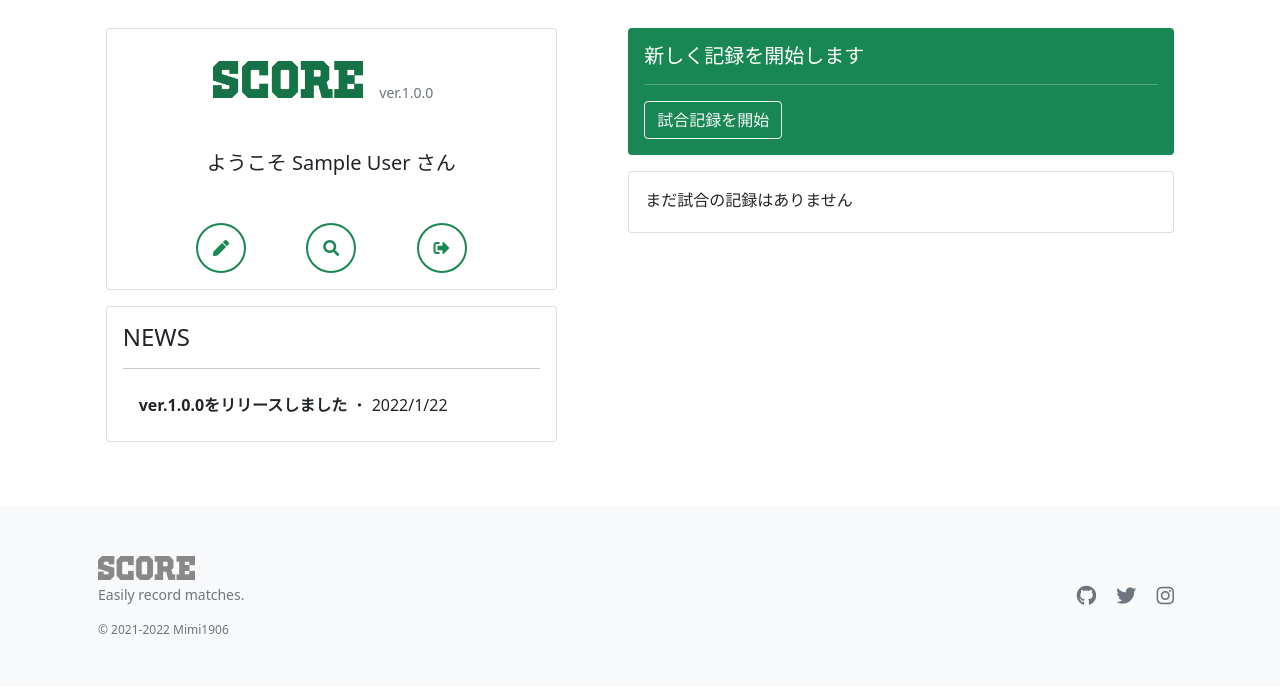
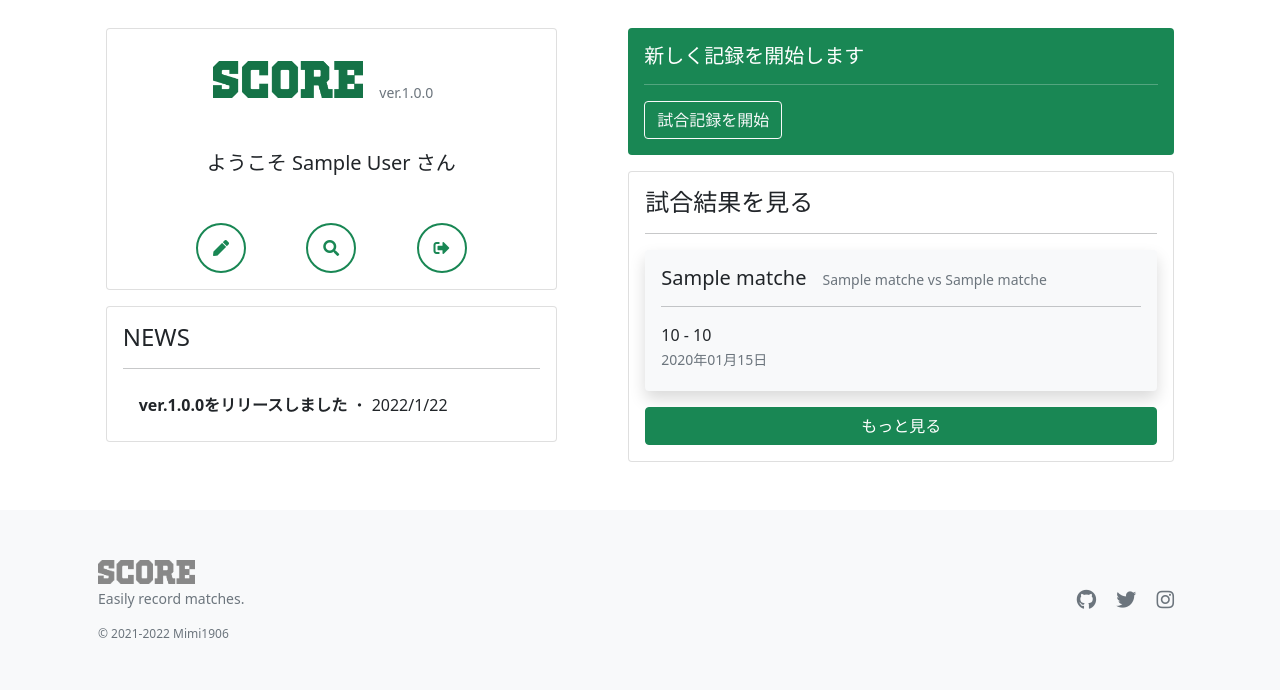
Before and after one commit to MiMi1906/Score, a PHP site: page / in a window 1280 px wide. Shown: the part 58-748 px from the top of the page. Run offline with PHP 8.4, Linux system fonts and the light colour scheme; the visitor is signed in with stand-in values (Sample User, id 1); tables that the repository leaves empty or names only in its code hold one stand-in row (values such as "Sample post"); data that the repository does not hold is empty; some libraries are stand-ins or nearby versions.

Commit message:
Update index.php

```diff
--- a/index.php
+++ b/index.php
@@ -17,7 +17,7 @@ $members->bindValue(':id', $_SESSION['id']);
 $members->execute();
 $member = $members->fetch();
 
-$sql = 'SELECT * FROM matches WHERE member_id = :member_id ORDER BY id DESC LIMIT 0 OFFSET 10';
+$sql = 'SELECT * FROM matches WHERE member_id = :member_id ORDER BY id DESC LIMIT 10';
 $stmt = $db->prepare($sql);
 $stmt->bindValue(':member_id', $member['id']);
 $stmt->execute();
```
